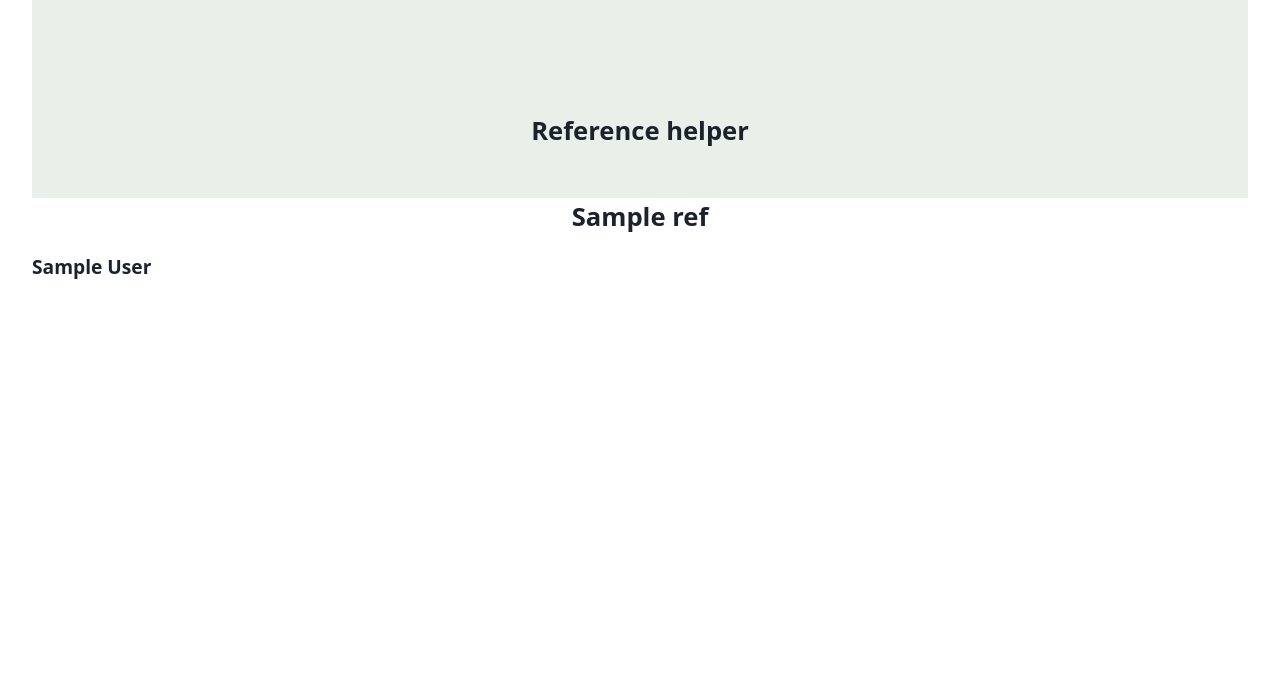
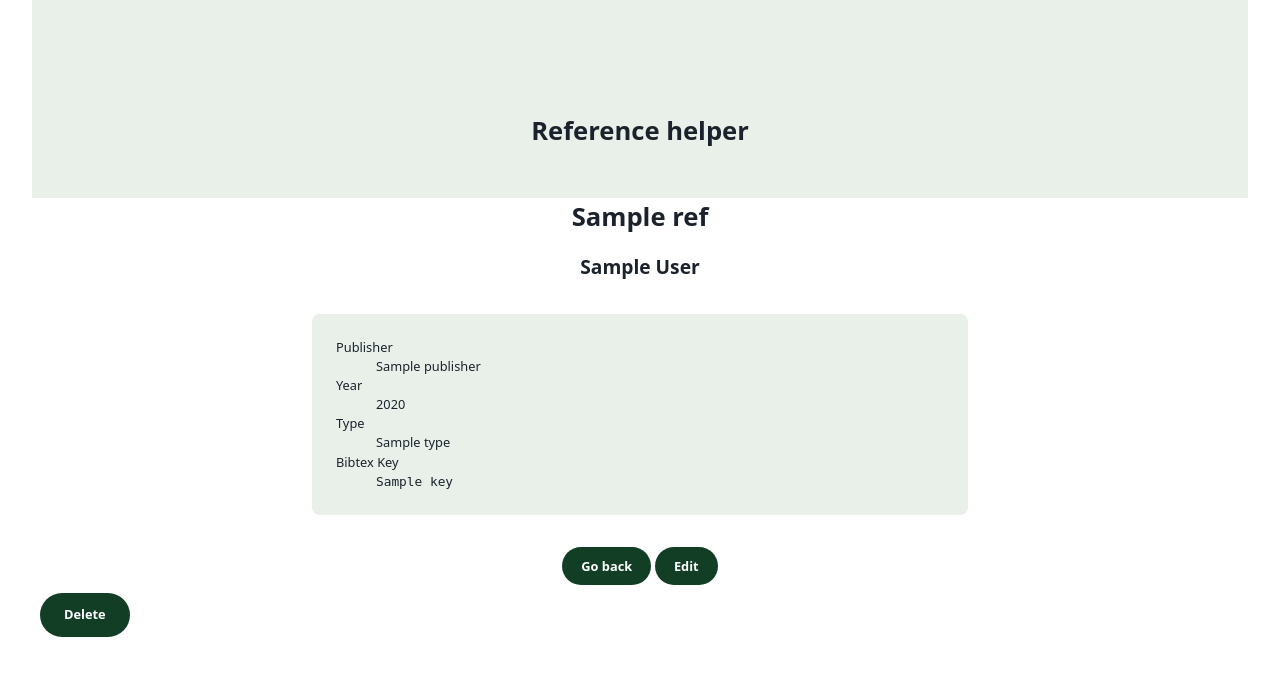
Before and after one commit to KieloLaaksosta/TodoApp, a Flask app: template src/templates/reference.html in a window 1280 px wide. Shown: the top 676 px of the page. Run offline with Flask 3, Linux system fonts and the light colour scheme; the template is opened without the code that fills it: most values are stand-ins (such as "Sample title", 1, 10 or a date in 2020).

Commit message:
Add details and navigation buttons

```diff
--- a/src/templates/reference.html
+++ b/src/templates/reference.html
@@ -23,8 +23,38 @@
 </script>
 
 <div class="content-wrapper">
-  <h1>{{ ref.title }}</h1>
-  <h2>{{ ref.author }}</h2>
+  <header>
+    <h1>{{ ref.title }}</h1>
+    <h2 style="text-align:center;">{{ ref.author }}</h2>
+  </header>
+
+  <dl class="bibtex-form">
+    <div>
+      <dt>Publisher</dt>
+      <dd>{{ ref.publisher }}</dd>
+    </div>
+    <div>
+      <dt>Year</dt>
+      <dd>{{ ref.year }}</dd>
+    </div>
+    <div>
+      <dt>Type</dt>
+      <dd>{{ ref.type }}</dd>
+    </div>
+    <div>
+      <dt>Bibtex Key</dt>
+      <dd><code>{{ ref.key }}</code></dd>
+    </div>
+  </dl>
+
+  <div style="text-align:center;">
+    <a href="/" class="nav-button">Go back</a>
+    <a href="/edit_reference/{{ ref.key }}" class="nav-button">Edit</a>
+  </div>
+  <form action="/delete_reference" method="post" onsubmit="return confirm('Delete this reference?');">
+    <input type="hidden" name="bibtex_key" value="{{ ref.key }}">
+    <button class="submit-button" type="submit">Delete</button>
+  </form>
 </div>
 
 {% endblock %}
```
